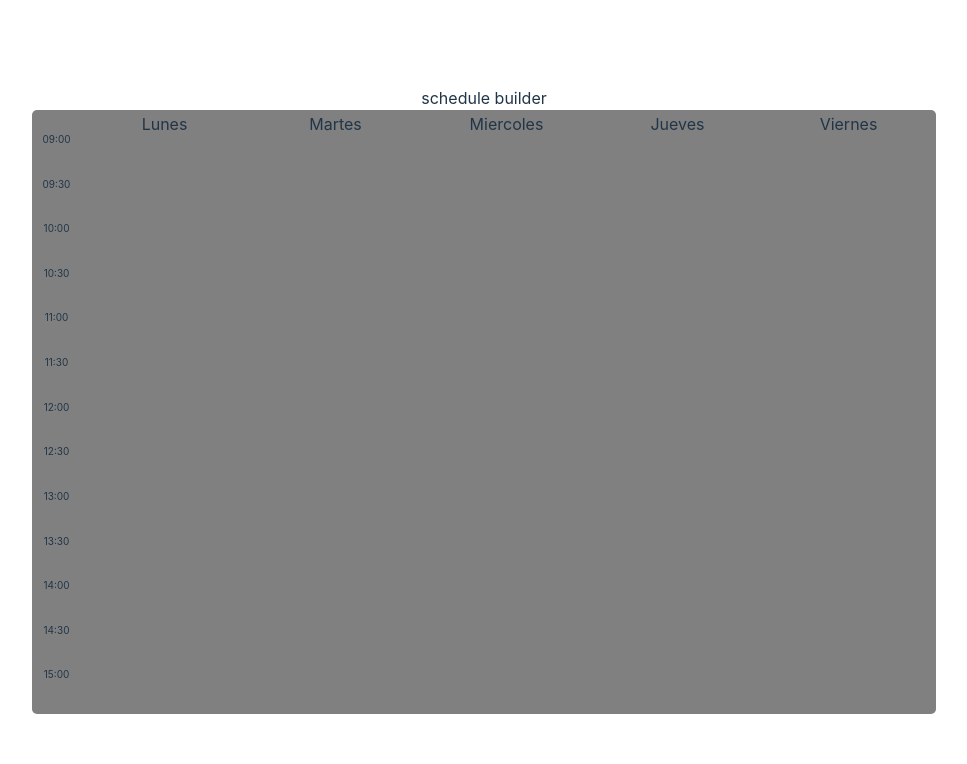
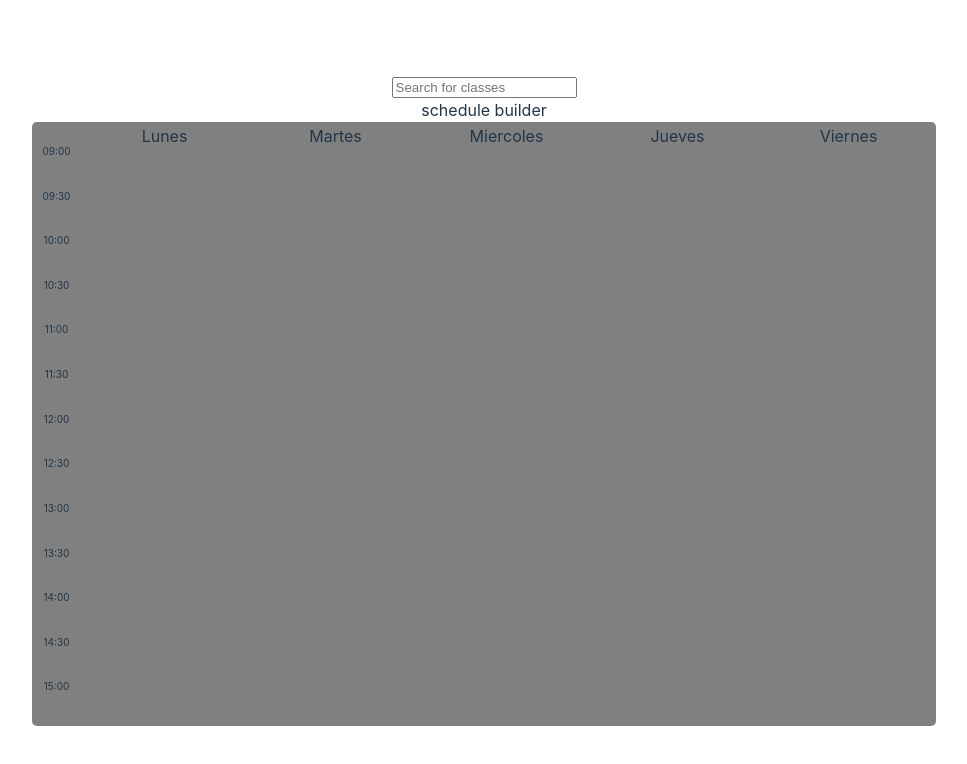
Before and after one commit to sebastian-dv/schedule-builder, a React (Vite) app: page / in a window 1280 px wide. Shown: the top 764 px of the page, without its empty margins (156-1123 px from the left). Built offline with nearby package versions, Linux system fonts and the light colour scheme.

Commit message:
Added input to SearchBar

```diff
--- a/src/SearchBar.tsx
+++ b/src/SearchBar.tsx
@@ -1,21 +1,33 @@
 import axios from "axios";
-import { useState, useEffect } from "react";
+import { useState, useEffect, ChangeEvent } from "react";
 
 export default function SearchBar() {
 	const [majors, setMajors] = useState();
-	const [value, setValue] = useState<string>("");
 	const [suggestions, setSuggestions] = useState<string[]>([]);
+    const [value, setValue] = useState<string>("");
+
+    const inputHandler = (e: ChangeEvent<HTMLInputElement>) => {
+
+        const target = e.target;
+
+        if(target) setValue(target.value.toLowerCase());
+    }
 
 	useEffect(() => {
 		axios.get("/src/data/getafe-data.json").then((major) => {
 			setMajors(major.data);
 			console.log(major.data);
 			console.log(major.data['Doble Grado en Ciencias Políticas y Sociología']['10065']['groups']['Grupo 1']['schedule'][0]['day'])
-		});
+		}).catch( (err) => {
+            console.log(err);
+        });
 	}, []);
+
+
 
 	return (
 		<div>
+            <input onChange={inputHandler} value={value} placeholder="Search for classes" type="text"/>
 		</div>
 	);
 }
```
